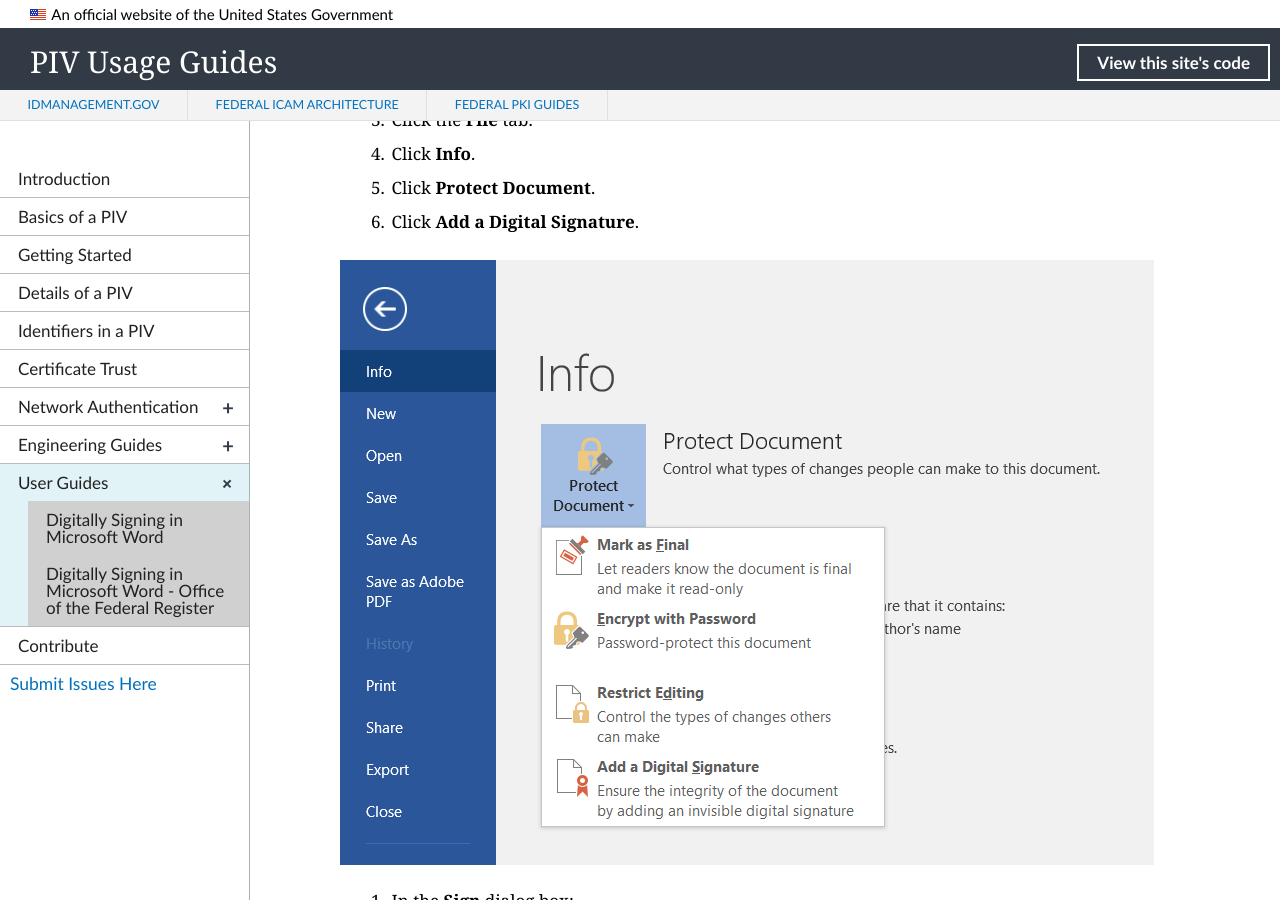
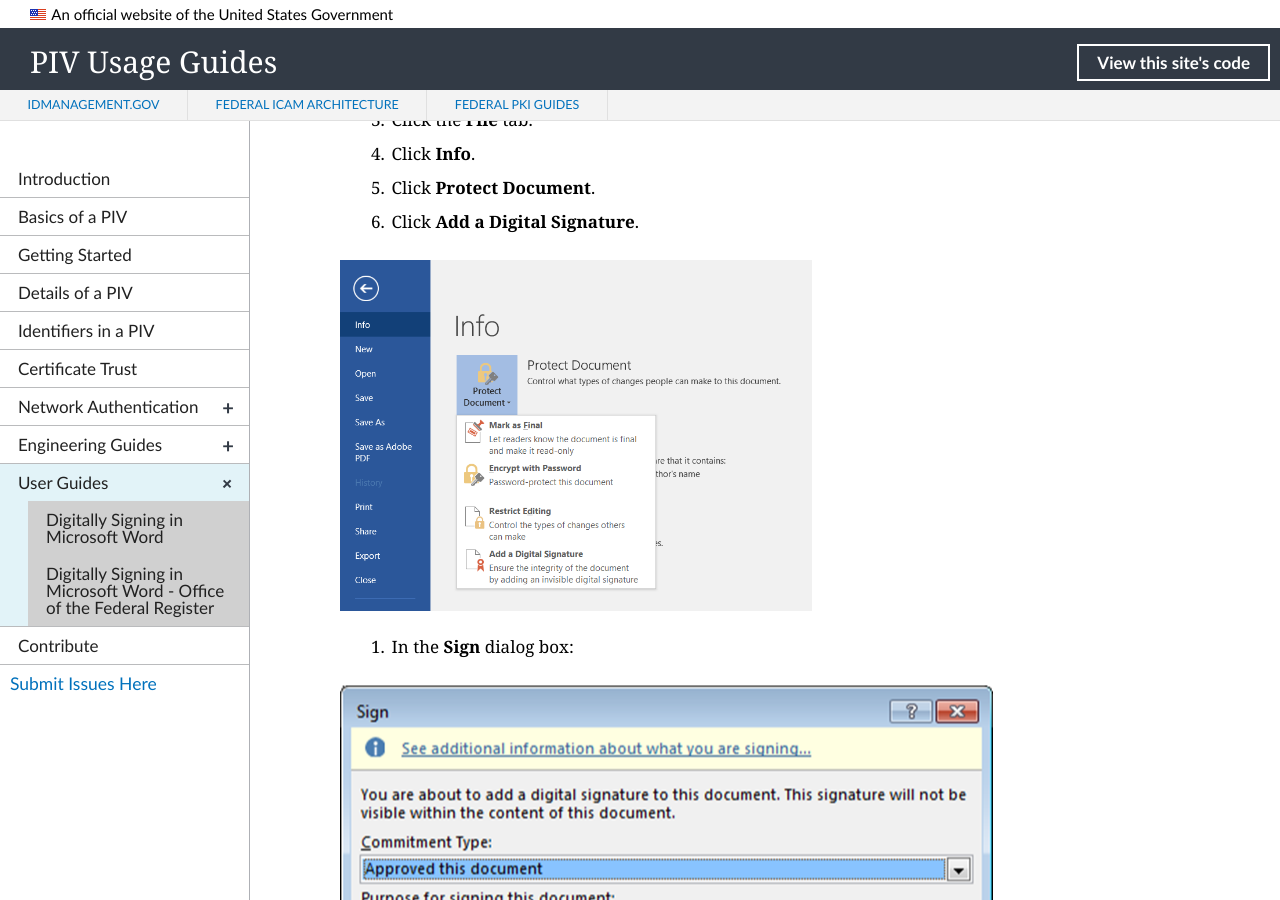
Before and after one commit to GSA/piv-guides, a Jekyll site: the page built from _userguides/02_digital_signing_ofr.md, in a window 1280 px wide and 900 px high, scrolled down 791 px. Built offline with Jekyll 4.4.1, drawn with Linux system fonts in a browser that asks for light colours; nearby versions of some CDN libraries; library files that are not in the unit come from our copies.

Commit message:
Update 02_digital_signing_ofr.md
Test resizing

```diff
--- a/_userguides/02_digital_signing_ofr.md
+++ b/_userguides/02_digital_signing_ofr.md
@@ -28,7 +28,7 @@ Do NOT use the Insert Signature function (under the INSERT tab in the Word ribbo
 5. Click **Protect Document**.
 6. Click **Add a Digital Signature**.
 
-![Add Dig Sign]({{site.baseurl}}/img/ofr_word_add_digital_signature_1.PNG)
+![Add Dig Sign]({{site.baseurl}}/img/ofr_word_add_digital_signature_1.PNG){:style="width:55%;"}
 
 7. In the **Sign** dialog box:
 
```
